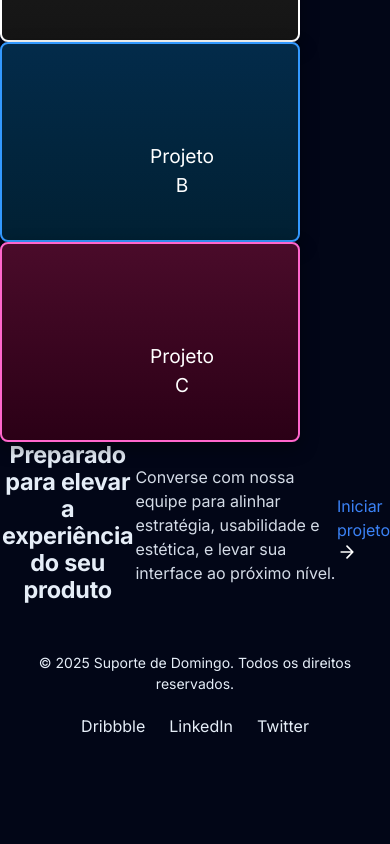
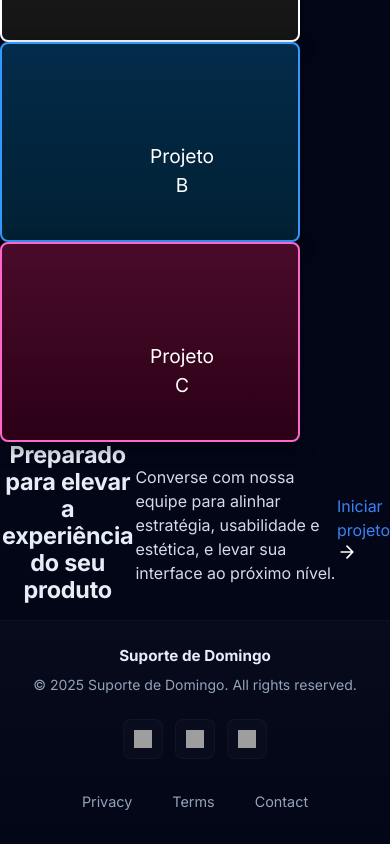
Before and after one commit to NCristofe/NexusCore, a React (Vite) app: page / in a window 390 px wide. Shown: the part 1237-2081 px from the top of the page. Before the commit the page ends 2007 px from the top, so only its background shows below. Built offline with nearby package versions, Linux system fonts and the light colour scheme; grey boxes are pictures that could not be loaded.

Commit message:
refactor(footer): redesign footer with semantic markup, responsive layout and accessible social links

```diff
--- a/src/components/Footer.jsx
+++ b/src/components/Footer.jsx
@@ -1,53 +1,160 @@
+// src/components/Footer.jsx
 import styled from "styled-components";
+import IconDribbble from "../assets/icons/dribbble.svg";
+import IconLinkedIn from "../assets/icons/linkedin.svg";
+import IconTwitter from "../assets/icons/twitter.svg";
 
-const StyledFooter = styled.footer`
+const FooterRoot = styled.footer`
+  width: 100%;
+  background: linear-gradient(180deg, rgba(255,255,255,0.02), transparent);
+  border-top: 1px solid rgba(255,255,255,0.04);
+  padding: 28px 48px;
+  box-sizing: border-box;
   display: flex;
-    flex-direction: row;
+  gap: 24px;
   align-items: center;
   justify-content: space-between;
+  color: var(--muted, #94a3b8);
 
-    width: 100%;
-    height: 102px;
-
-    padding: 0 48px;
-
-    .copyright {
-        font-size: 14px;
-        font-weight: 400;
-        color: var(--neutral-200);
+  .brand {
+    display: flex;
+    flex-direction: column;
+    gap: 6px;
   }
 
-    .social-media ul {
-        display: flex;
-        align-items: center;
-        flex-direction: row;
-        gap: 24px;
+  .brand .name {
+    font-weight: 700;
+    color: var(--text, #e6eef8);
+    font-size: 0.95rem;
   }
 
-    li > a {
-        color: var(--neutral-200);
+  .brand .legal {
+    font-size: 0.875rem;
+    color: var(--muted, #94a3b8);
   }
 
-    @media (max-width: 768px) {
+  nav.social {
+    display: flex;
+    gap: 18px;
+    align-items: center;
+  }
+
+  .social-list {
+    display: flex;
+    gap: 12px;
+    align-items: center;
+    margin: 0;
+    padding: 0;
+    list-style: none;
+  }
+
+  .social-link {
+    display: inline-grid;
+    place-items: center;
+    width: 40px;
+    height: 40px;
+    border-radius: 8px;
+    background: rgba(255,255,255,0.02);
+    border: 1px solid rgba(255,255,255,0.03);
+    transition: transform 160ms var(--timing-ease, cubic-bezier(.2,.9,.2,1)), box-shadow 160ms;
+    color: var(--text, #e6eef8);
+    text-decoration: none;
+  }
+
+  .social-link:hover,
+  .social-link:focus {
+    transform: translateY(-4px);
+    box-shadow: 0 10px 30px rgba(2,6,23,0.45);
+    outline: none;
+  }
+
+  .social-icon {
+    width: 18px;
+    height: 18px;
+    display: block;
+  }
+
+  .footer-actions {
+    display: flex;
+    gap: 16px;
+    align-items: center;
+  }
+
+  .footer-link {
+    font-size: 0.9rem;
+    color: var(--muted, #94a3b8);
+    text-decoration: none;
+    padding: 8px 12px;
+    border-radius: 8px;
+    transition: background 160ms, color 160ms;
+  }
+
+  .footer-link:hover,
+  .footer-link:focus {
+    background: rgba(255,255,255,0.02);
+    color: var(--text, #e6eef8);
+    outline: none;
+  }
+
+  @media (max-width: 720px) {
     flex-direction: column;
-        height: auto;
-        padding: 32px 20px;
-        gap: 20px;
+    align-items: center;
     text-align: center;
+    padding: 24px 20px;
   }
-`
+`;
 
 export default function Footer() {
   return (
-        <StyledFooter>
-            <span className="copyright">© 2025 Suporte de Domingo. Todos os direitos reservados.</span>
-            <nav className="social-media">
-                <ul>
-                    <li><a href="" className='footer-link'>Dribbble</a></li>
-                    <li><a href="" className='footer-link'>LinkedIn</a></li>
-                    <li><a href="" className='footer-link'>Twitter</a></li>
+    <FooterRoot role="contentinfo" aria-label="Footer">
+      <div className="brand" aria-hidden={false}>
+        <span className="name">Suporte de Domingo</span>
+        <span className="legal">© 2025 Suporte de Domingo. All rights reserved.</span>
+      </div>
+
+      <nav className="social" aria-label="Social media">
+        <ul className="social-list">
+          <li>
+            <a
+              className="social-link"
+              href="https://dribbble.com"
+              target="_blank"
+              rel="noopener noreferrer"
+              aria-label="Dribbble — opens in a new tab"
+            >
+              <img src={IconDribbble} alt="" className="social-icon" aria-hidden="true" />
+            </a>
+          </li>
+          <li>
+            <a
+              className="social-link"
+              href="https://www.linkedin.com"
+              target="_blank"
+              rel="noopener noreferrer"
+              aria-label="LinkedIn — opens in a new tab"
+            >
+              <img src={IconLinkedIn} alt="" className="social-icon" aria-hidden="true" />
+            </a>
+          </li>
+          <li>
+            <a
+              className="social-link"
+              href="https://twitter.com"
+              target="_blank"
+              rel="noopener noreferrer"
+              aria-label="Twitter — opens in a new tab"
+            >
+              <img src={IconTwitter} alt="" className="social-icon" aria-hidden="true" />
+            </a>
+          </li>
         </ul>
       </nav>
-        </StyledFooter>
-    )
+
+      <div className="footer-actions" aria-hidden={false}>
+        <a className="footer-link" href="/privacy">Privacy</a>
+        <a className="footer-link" href="/terms">Terms</a>
+        <a className="footer-link" href="#contact">Contact</a>
+      </div>
+    </FooterRoot>
+  );
 }
```
Lines whose indentation alone changed are shown as unchanged.
